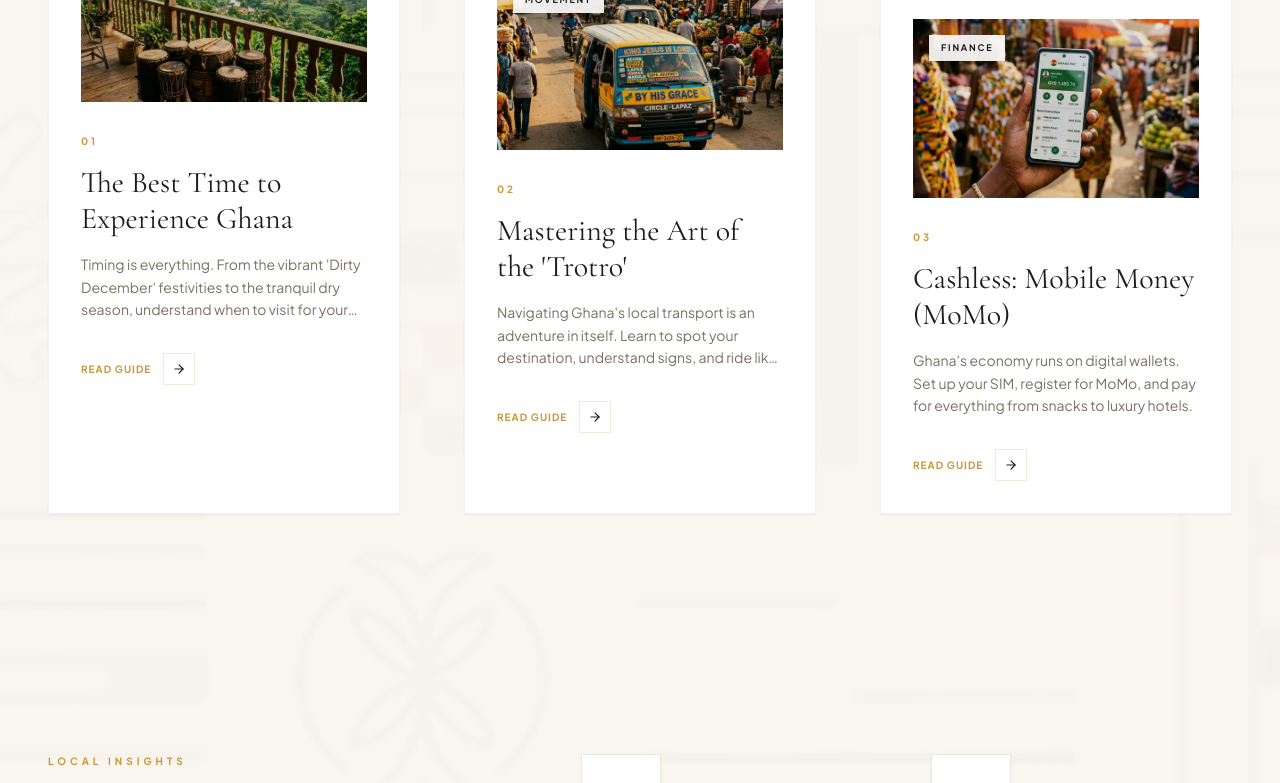
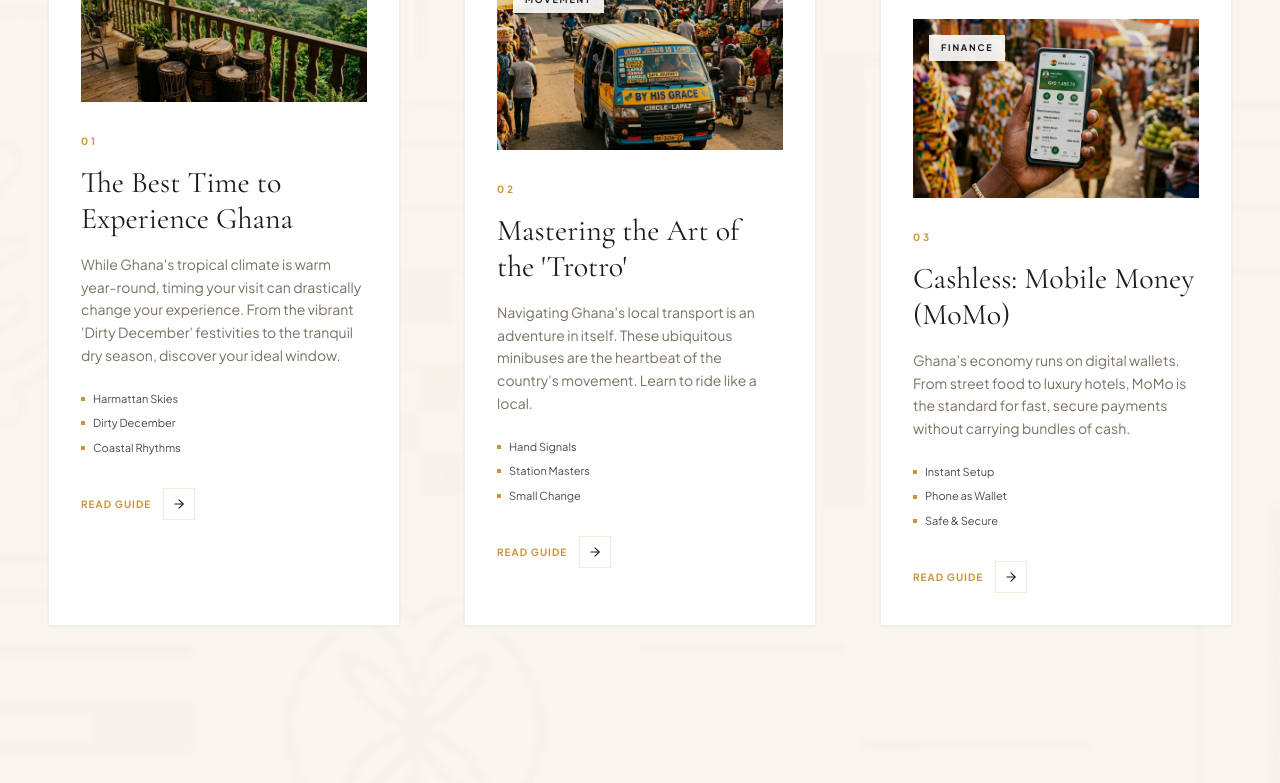
Before and after one commit to Ama-Dziedzom/ghana-travel, a Next.js app: page /travel-tips in a window 1280 px wide. Shown: the part 840-1623 px from the top of the page. Built offline with nearby package versions, Linux system fonts and the light colour scheme.

Commit message:
Implemeted read guide flow on travel tips page

```diff
--- a/src/app/(public)/travel-tips/page.tsx
+++ b/src/app/(public)/travel-tips/page.tsx
@@ -1,5 +1,6 @@
 "use client";
 
+import { useState } from "react";
 import Image from "next/image";
 import Link from "next/link";
 import {
@@ -13,29 +14,64 @@ import {
   Info,
   CheckCircle2,
   Clock,
-  ArrowRight
+  ArrowRight,
+  X
 } from "lucide-react";
 import { cn } from "@/lib/utils";
+import GuideModal from "@/components/GuideModal";
 
 const TravelTipsPage = () => {
+  const [selectedTip, setSelectedTip] = useState<any>(null);
+  const [isModalOpen, setIsModalOpen] = useState(false);
+
   const featuredTips = [
     {
       image: "/images/tips-planning.png",
       category: "Planning",
       title: "The Best Time to Experience Ghana",
-      content: "Timing is everything. From the vibrant 'Dirty December' festivities to the tranquil dry season, understand when to visit for your ideal weather and culture.",
+      content: "While Ghana's tropical climate is warm year-round, timing your visit can drastically change your experience. From the vibrant 'Dirty December' festivities to the tranquil dry season, discover your ideal window.",
+      highlights: [
+        "Harmattan Skies",
+        "Dirty December",
+        "Coastal Rhythms"
+      ],
+      fullContent: `Ghana has a tropical climate, but the weather varies significantly between the north and south.
+
+The primary dry season runs from November to March. This is the most popular time for visitors, especially in December when the country comes alive with festivals, concerts, and the famous 'Year of Return' legacy events.
+
+July and August are also great months to visit. Although it's part of the minor wet season, the temperatures are cooler and the rain is less frequent than in June. This period is also host to several major traditional festivals across the country.`
     },
     {
       image: "/images/tips-transport.png",
       category: "Movement",
       title: "Mastering the Art of the 'Trotro'",
-      content: "Navigating Ghana's local transport is an adventure in itself. Learn to spot your destination, understand signs, and ride like a local.",
+      content: "Navigating Ghana's local transport is an adventure in itself. These ubiquitous minibuses are the heartbeat of the country's movement. Learn to ride like a local.",
+      highlights: [
+        "Hand Signals",
+        "Station Masters",
+        "Small Change"
+      ],
+      fullContent: `The 'Trotro' is more than just a minibus; it is the most authentic way to experience the rhythm of Ghanaian life.
+
+To catch one, you need to understand the hand signals: pointing up usually means you're headed to the center or a major station, while pointing down means you're going to a closer, specific stop.
+
+Always carry small change for the 'Mate' (conductor). The stations can be chaotic, but there is a system—look for the station master or simply call out your destination, and someone will guide you to the right vehicle.`
     },
     {
       image: "/images/tips-momo.png",
       category: "Finance",
       title: "Cashless: Mobile Money (MoMo)",
-      content: "Ghana's economy runs on digital wallets. Set up your SIM, register for MoMo, and pay for everything from snacks to luxury hotels.",
+      content: "Ghana's economy runs on digital wallets. From street food to luxury hotels, MoMo is the standard for fast, secure payments without carrying bundles of cash.",
+      highlights: [
+        "Instant Setup",
+        "Phone as Wallet",
+        "Safe & Secure"
+      ],
+      fullContent: `Mobile Money, or MoMo, is the lifeblood of the modern Ghanaian economy. Setting it up is the first thing you should do upon arrival.
+
+Visit any MTN or Vodafone (now Telecel) office with your passport to get a SIM card and register for a mobile money account.
+
+Once registered, you can 'cash in' at any of the thousands of bright yellow or red kiosks you see on every street corner. Use it to pay for your 'Bolt' or 'Uber' rides, settle bills at restaurants, and even buy groceries at the market.`
     }
   ];
 
@@ -61,6 +97,11 @@ const TravelTipsPage = () => {
       content: "Check requirements early—most visitors need a visa. ECOWAS citizens enjoy visa-free entry, and the E-Visa process is simpler."
     }
   ];
+
+  const handleReadGuide = (tip: any) => {
+    setSelectedTip(tip);
+    setIsModalOpen(true);
+  };
 
   return (
     <div className="bg-bg min-h-screen relative isolate">
@@ -176,17 +217,31 @@ const TravelTipsPage = () => {
                 <h3 className="font-display text-2xl md:text-3xl text-text leading-[1.1] group-hover:text-accent transition-colors">
                   {tip.title}
                 </h3>
-                <p className="font-body text-sm text-muted leading-relaxed line-clamp-3">
+                <p className="font-body text-sm text-muted leading-relaxed">
                   {tip.content}
                 </p>
-                <Link href="#" className="inline-flex items-center gap-3 pt-4 group/btn">
+
+                {tip.highlights && (
+                  <ul className="space-y-2 pt-2">
+                    {tip.highlights.map((highlight, idx) => (
+                      <li key={idx} className="flex items-center gap-2 text-[11px] font-body text-text/80">
+                        <div className="w-1 h-1 bg-accent" />
+                        {highlight}
+                      </li>
+                    ))}
+                  </ul>
+                )}
+                <button
+                  onClick={() => handleReadGuide(tip)}
+                  className="inline-flex items-center gap-3 pt-4 group/btn text-left"
+                >
                   <span className="font-body text-[10px] uppercase font-bold tracking-widest text-accent">
                     Read Guide
                   </span>
                   <div className="w-8 h-8 border border-accent/20 flex items-center justify-center group-hover/btn:bg-accent group-hover/btn:text-white transition-all duration-300">
                     <ArrowRight size={14} />
                   </div>
-                </Link>
+                </button>
               </div>
             </div>
           ))}
@@ -300,6 +355,12 @@ const TravelTipsPage = () => {
 
         </div>
       </div>
+
+      <GuideModal
+        tip={selectedTip}
+        isOpen={isModalOpen}
+        onClose={() => setIsModalOpen(false)}
+      />
     </div>
   );
 };
--- /dev/null
+++ b/src/components/GuideModal.tsx
@@ -0,0 +1,152 @@
+"use client";
+
+import { useEffect, useState } from "react";
+import { X, ArrowRight, Clock, MapPin, Info } from "lucide-react";
+import Image from "next/image";
+import { cn } from "@/lib/utils";
+
+interface GuideModalProps {
+  tip: {
+    title: string;
+    category: string;
+    image: string;
+    content: string;
+    fullContent?: string;
+    highlights?: string[];
+  } | null;
+  isOpen: boolean;
+  onClose: () => void;
+}
+
+export default function GuideModal({ tip, isOpen, onClose }: GuideModalProps) {
+  const [isMounted, setIsMounted] = useState(false);
+
+  useEffect(() => {
+    setIsMounted(true);
+    if (isOpen) {
+      document.body.style.overflow = "hidden";
+    } else {
+      document.body.style.overflow = "unset";
+    }
+    return () => {
+      document.body.style.overflow = "unset";
+    };
+  }, [isOpen]);
+
+  if (!isMounted || !tip) return null;
+
+  return (
+    <div
+      className={cn(
+        "fixed inset-0 z-[100] flex items-center justify-center p-4 md:p-8 transition-all duration-500",
+        isOpen ? "opacity-100 visible" : "opacity-0 invisible pointer-events-none"
+      )}
+    >
+      {/* Backdrop */}
+      <div
+        className="absolute inset-0 bg-text/60 backdrop-blur-md"
+        onClick={onClose}
+      />
+
+      {/* Modal Content */}
+      <div
+        className={cn(
+          "relative w-full max-w-5xl bg-bg border border-border/50 shadow-2xl overflow-hidden flex flex-col md:flex-row transition-all duration-700 ease-out h-[90vh] md:h-auto md:max-h-[85vh]",
+          isOpen ? "translate-y-0 opacity-100 scale-100" : "translate-y-12 opacity-0 scale-95"
+        )}
+      >
+        {/* Close Button */}
+        <button
+          onClick={onClose}
+          className="absolute top-6 right-6 z-50 p-3 bg-white/90 backdrop-blur-md border border-border/50 hover:bg-accent hover:text-white transition-all duration-300 group shadow-lg"
+        >
+          <X size={20} className="group-hover:rotate-90 transition-transform duration-300" />
+        </button>
+
+        {/* Visual Side */}
+        <div className="w-full md:w-5/12 h-[300px] md:h-auto relative overflow-hidden shrink-0">
+          <Image
+            src={tip.image}
+            alt={tip.title}
+            fill
+            className="object-cover"
+          />
+          <div className="absolute inset-0 bg-gradient-to-t from-black/60 via-transparent to-transparent" />
+
+          <div className="absolute bottom-8 left-8 right-8 space-y-4">
+            <span className="bg-accent text-white text-[9px] uppercase font-bold tracking-[0.3em] px-4 py-2 inline-block">
+              {tip.category}
+            </span>
+            <h2 className="font-display text-4xl text-white leading-tight italic">
+              {tip.title}
+            </h2>
+          </div>
+        </div>
+
+        {/* Content Side */}
+        <div className="w-full md:w-7/12 p-8 md:p-16 overflow-y-auto bg-bg relative">
+          <div className="max-w-xl mx-auto space-y-12">
+            {/* Introduction */}
+            <div className="space-y-6">
+              <div className="flex items-center gap-4">
+                <div className="h-[1px] w-12 bg-accent/30" />
+                <span className="font-body text-[10px] uppercase font-bold tracking-[0.4em] text-accent">Introduction</span>
+              </div>
+              <p className="font-body text-xl text-text leading-relaxed italic font-light">
+                {tip.content}
+              </p>
+            </div>
+
+            {/* Highlights Section */}
+            {tip.highlights && (
+               <div className="grid grid-cols-1 sm:grid-cols-3 gap-6 py-10 border-y border-border/40">
+                {tip.highlights.map((h, i) => (
+                  <div key={i} className="space-y-3">
+                    <div className="text-accent font-display text-2xl italic">0{i+1}</div>
+                    <p className="font-body text-[11px] uppercase tracking-wider font-bold text-text/80 leading-tight">
+                      {h}
+                    </p>
+                  </div>
+                ))}
+              </div>
+            )}
+
+            {/* Detailed Content */}
+            <div className="space-y-8 pb-10">
+              <div className="flex items-center gap-4">
+                <div className="h-[1px] w-12 bg-accent/30" />
+                <span className="font-body text-[10px] uppercase font-bold tracking-[0.4em] text-accent">The Guide</span>
+              </div>
+
+              <div className="prose prose-sm max-w-none font-body text-muted leading-relaxed space-y-6 whitespace-pre-line text-lg">
+                {tip.fullContent || "Detailed guide content coming soon..."}
+              </div>
+            </div>
+
+            {/* Action Footer */}
+            <div className="pt-12 border-t border-border/40 flex items-center justify-between">
+              <div className="flex items-center gap-4 text-muted">
+                 <div className="w-10 h-10 border border-border flex items-center justify-center">
+                    <Clock size={16} />
+                 </div>
+                 <span className="text-[10px] uppercase tracking-widest font-bold">5 Min Read</span>
+              </div>
+
+              <button
+                onClick={onClose}
+                className="inline-flex items-center gap-4 group/btn"
+              >
+                <span className="font-body text-[10px] uppercase font-bold tracking-widest text-accent">
+                   Got it, thanks
+                </span>
+                <div className="w-12 h-12 border border-accent/20 flex items-center justify-center group-hover/btn:bg-accent group-hover/btn:text-white transition-all duration-500">
+                   <ArrowRight size={18} />
+                </div>
+              </button>
+            </div>
+          </div>
+        </div>
+      </div>
+    </div>
+  );
+}
```
Also changed, not shown: public/images/tips-culture.png (added).
